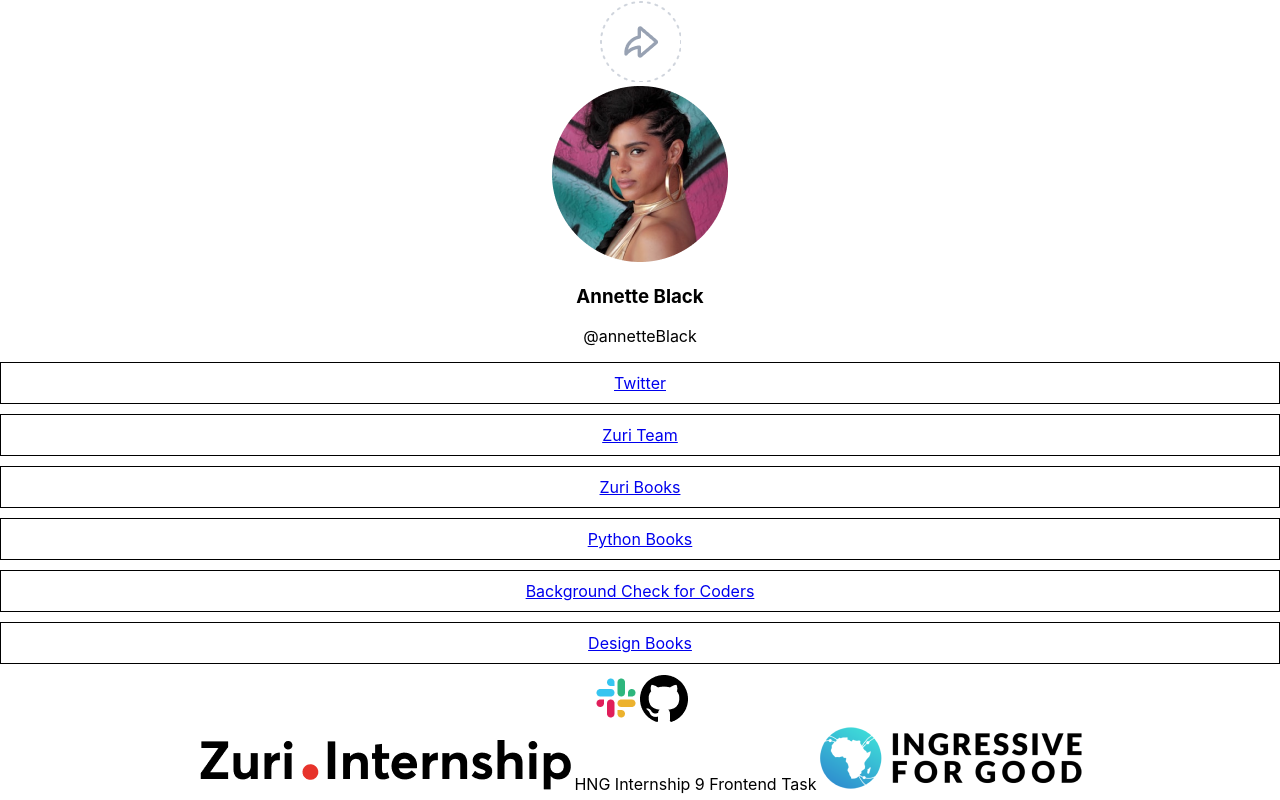
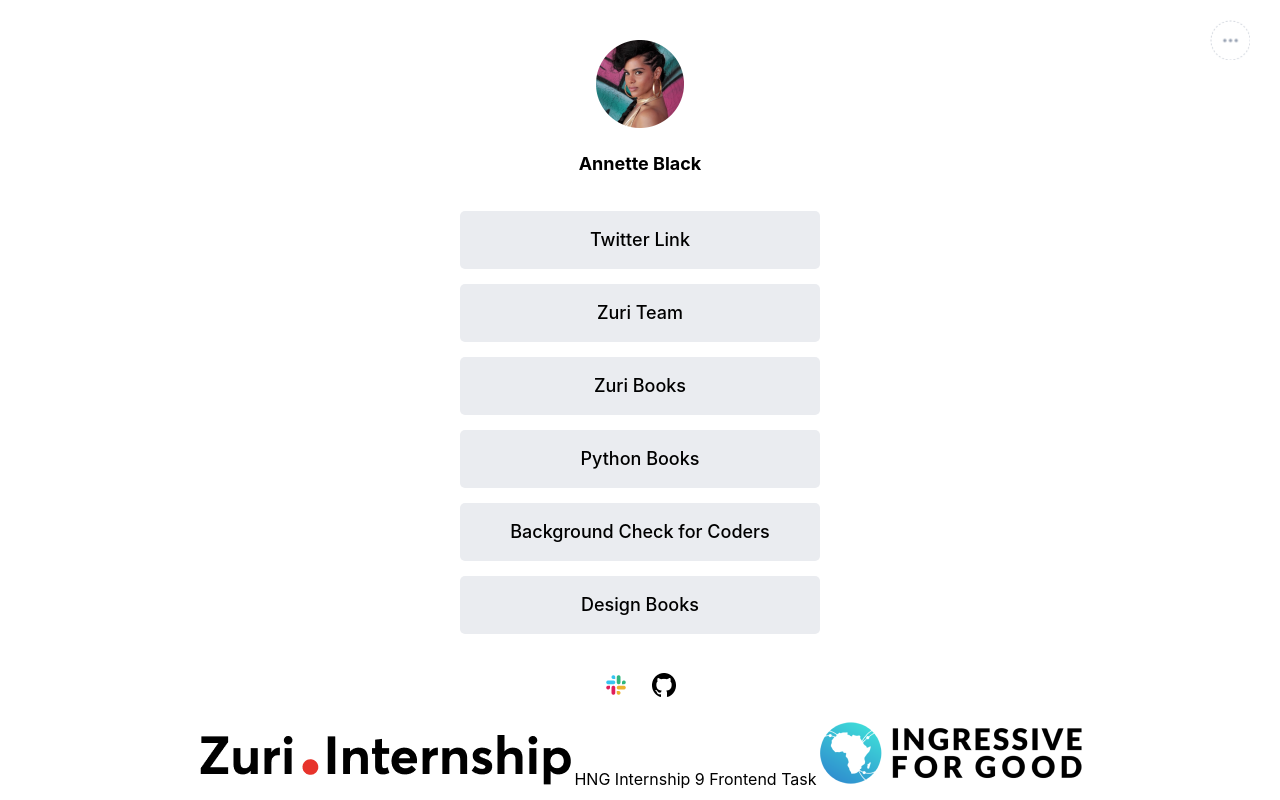
Before and after one commit to oreoA09/linktree-clone, a React (Create React App) app: page / in a window 1280 px wide. Built offline with nearby package versions, Linux system fonts and the light colour scheme; the HTML template or start-up script is replaced by a standard one.

Commit message:
styling main and icons section

```diff
--- a/src/App.js
+++ b/src/App.js
@@ -3,7 +3,7 @@
 import {data} from './links'
 import SpecificLink from './Link'
 
-import HeaderBtn from './images/share_icon.png'
+import HeaderBtn from './images/seeMore_icon.png'
 import Profile from './images/profilepic.png'
 import SlackIcon from './images/slack_icon.png'
 import GithubIcon from './images/github_icon.png'
@@ -14,28 +14,32 @@
 function App() {
   return (
     <div className="App">
-        <section className='header'>
-          <img src={HeaderBtn} alt='share btn'/>
+        <section className='main'>
+          <img src={HeaderBtn} alt='share btn' id='shareBtn'/>
           <div>
             <img src={Profile} id='profile__img' alt=''/>
             <h3 id='twitter'>Annette Black</h3>
-            <p id='slack'>@annetteBlack</p>
+            <p id='slack' style={{display:"none"}}>@annetteBlack</p>
+          </div>
+
+          <div className='links'>
+            {data.map((link) => {
+              return <SpecificLink key={link.id} {...link}></SpecificLink>;
+            })}
           </div>
         </section>
-        <section className='links'>
-          {data.map((link) => {
-            return <SpecificLink key={link.id} {...link}></SpecificLink>;
-          })}
-        </section>
+
         <section className='icons'>
           <img src={SlackIcon} alt='slack icon'/>
           <img src={GithubIcon} alt='github icon'/>
         </section>
+
         <section className='footer'>
         <img src={ZuriInternLogo} alt='zuriinternship logo'/>
         <span>HNG Internship 9 Frontend Task</span>
         <img src={I4GoodLogo} alt='i4good logo'/>
         </section>
+
     </div>
   );
 }
--- a/src/index.css
+++ b/src/index.css
@@ -1,10 +1,38 @@
 body {
   margin: 0;
-  font-family: -apple-system, BlinkMacSystemFont, 'Segoe UI', 'Roboto', 'Oxygen',
-    'Ubuntu', 'Cantarell', 'Fira Sans', 'Droid Sans', 'Helvetica Neue',
+  font-family: -apple-system, BlinkMacSystemFont, "Segoe UI", "Roboto", "Oxygen",
+    "Ubuntu", "Cantarell", "Fira Sans", "Droid Sans", "Helvetica Neue",
     sans-serif;
   -webkit-font-smoothing: antialiased;
   -moz-osx-font-smoothing: grayscale;
+}
+
+.main {
+  display: flex;
+  flex-direction: column;
+  align-items: center;
+  padding: 0px 32px;
+}
+
+.main h3 {
+  font-style: normal;
+  font-weight: 700;
+  font-size: 18px;
+  line-height: 28px;
+}
+
+#shareBtn {
+  position: absolute;
+  width: 40px;
+  height: 40px;
+  right: 30px;
+  top: 20px;
+}
+
+#profile__img {
+  padding-top: 40px;
+  width: 88px;
+  height: 88px;
 }
 
 
@@ -12,14 +40,24 @@
 .link {
   position: relative;
   display: block;
-  border: 1px solid black;
-  padding: 10px 30px;
-  margin: 10px 0px;
+  padding: 15px 50px;
+  margin: 15px 0px;
+  border-radius: 5px;
+  background: #eaecf0;
+}
+
+.link a {
+  text-decoration: none;
+  color: black;
+  font-style: normal;
+  font-weight: 500;
+  font-size: 18px;
+  line-height: 28px;
 }
 
 .link .tooltip {
   visibility: hidden;
-  width: 120px;
+  width: 40%;
   background-color: black;
   color: #fff;
   text-align: center;
@@ -46,3 +84,18 @@
 .link:hover .tooltip {
   visibility: visible;
 }
+
+/* styling the icon section */
+.icons{
+  padding: 24px 0px;
+  display: flex;
+  justify-content: center;
+  gap: 24px;
+}
+
+.icons img{
+  width: 24px;
+  height: 24px;
+}
+
+/* styling the footer */
--- a/src/links.js
+++ b/src/links.js
@@ -3,7 +3,7 @@
     id: 'btn__twitter',
     url:
         'https://twitter.com/',
-    title: 'Twitter',
+    title: 'Twitter Link',
     desc: 'Connect with me on Twitter'
     },
     {
```
